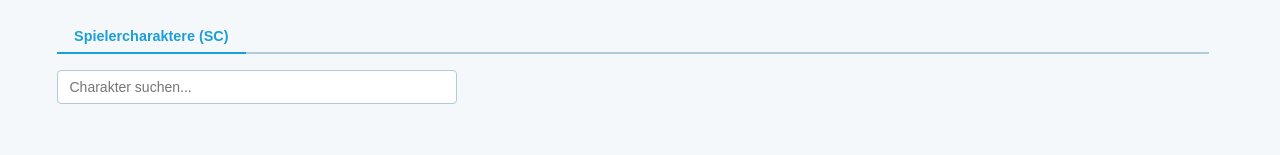
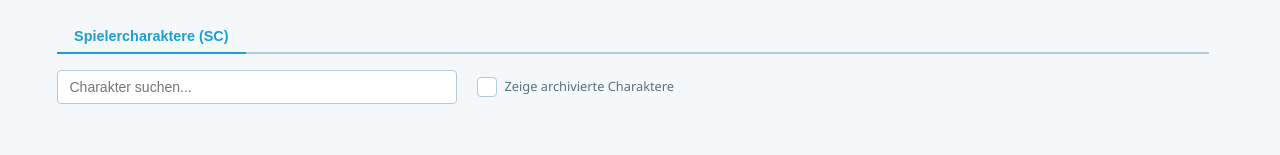
Before and after one commit to timengel/fate-copilot, a Vue app: page /characters in a window 1280 px wide. Shown: the part 130-285 px from the top of the page. Built offline with nearby package versions, Linux system fonts and the light colour scheme.

Commit message:
feat: characters can be archived

```diff
--- a/src/components/character/CharacterSheet.vue
+++ b/src/components/character/CharacterSheet.vue
@@ -13,6 +13,7 @@ import FateButton from '../shared/FateButton.vue';
 import FateCounter from '../shared/FateCounter.vue';
 import FateAvatar from '../shared/FateAvatar.vue';
 import AvatarPicker from '../shared/AvatarPicker.vue';
+import FateCheckbox from '../shared/FateCheckbox.vue';
 
 // Module-level constant — not reactive, shared across all instances
 const CONSEQUENCE_TYPES: {
@@ -178,6 +179,7 @@ defineExpose({ save });
         <span v-if="!isEditing" class="character-type-badge">{{
           data.type === 'nsc' ? 'NSC' : 'SC'
         }}</span>
+        <span v-if="!isEditing && data.archived" class="character-archived-badge">ARCHIVIERT</span>
         <div class="character-name-bar-end">
           <slot v-if="!isEditing" name="name-bar-actions" />
           <slot v-else name="edit-bar-actions" :isDirty="isDirty" />
@@ -504,6 +506,7 @@ defineExpose({ save });
           placeholder="Interne Notizen (nur im GM-Modus sichtbar)"
         />
         <div v-else class="text-area-display gm-notes-display">{{ data.gmNotes }}</div>
+        <FateCheckbox v-if="isEditing" v-model="form.archived" label="Archiviert" />
       </section>
 
       <!-- FORM ACTIONS (edit mode only) -->
@@ -579,6 +582,18 @@ defineExpose({ save });
   font-weight: 700;
   color: white;
   background: rgba(0, 0, 0, 0.2);
+  border-radius: 3px;
+  padding: 1px 5px;
+  letter-spacing: 0.06em;
+  flex-shrink: 0;
+}
+
+.character-archived-badge {
+  font-size: 0.65rem;
+  font-weight: 700;
+  color: #fff6cf;
+  background: rgba(255, 255, 255, 0.18);
+  border: 1px solid rgba(255, 255, 255, 0.28);
   border-radius: 3px;
   padding: 1px 5px;
   letter-spacing: 0.06em;
--- a/src/components/shared/FateCard.vue
+++ b/src/components/shared/FateCard.vue
@@ -187,6 +187,7 @@ function isRenderableNode(node: VNode): boolean {
 
 .fate-card__badge {
   margin-left: auto;
+  margin-top: 0.25rem;
   font-size: 0.6rem;
   font-weight: 700;
   padding: 0.1rem 0.35rem;
--- a/src/composables/useCharacterDefaults.ts
+++ b/src/composables/useCharacterDefaults.ts
@@ -17,6 +17,7 @@ export function createDefaultCharacter(type: CharacterType = 'sc'): Character {
   return {
     id: generateId(),
     type,
+    archived: false,
     name: '',
     description: '',
     highConcept: '',
--- a/src/schemas/app-data.schema.json
+++ b/src/schemas/app-data.schema.json
@@ -106,6 +106,7 @@
           "type": "string",
           "enum": ["sc", "nsc"]
         },
+        "archived": { "type": "boolean" },
         "name": { "type": "string" },
         "description": { "type": "string" },
         "highConcept": { "type": "string" },
--- a/src/stores/dashboardPreferences.ts
+++ b/src/stores/dashboardPreferences.ts
@@ -7,6 +7,7 @@ export const useDashboardPreferencesStore = defineStore(
     const selectedCampaignId = ref<string | null>(null);
     const showSC = ref(true);
     const showNSC = ref(true);
+    const showArchivedCharacters = ref(false);
     const showItems = ref(true);
     const showEditButton = ref(true);
     const layout = ref<'list' | 'grid'>('list');
@@ -26,6 +27,7 @@ export const useDashboardPreferencesStore = defineStore(
       selectedCampaignId.value = null;
       showSC.value = true;
       showNSC.value = true;
+      showArchivedCharacters.value = false;
       showItems.value = true;
       showEditButton.value = true;
       layout.value = 'list';
@@ -42,7 +44,17 @@ export const useDashboardPreferencesStore = defineStore(
       };
     }
 
-    return { selectedCampaignId, showSC, showNSC, showItems, showEditButton, layout, visibleSections, reset };
+    return {
+      selectedCampaignId,
+      showSC,
+      showNSC,
+      showArchivedCharacters,
+      showItems,
+      showEditButton,
+      layout,
+      visibleSections,
+      reset,
+    };
   },
   { persist: { key: 'fcp-dashboard' } },
 );
--- a/src/types/index.ts
+++ b/src/types/index.ts
@@ -97,6 +97,7 @@ export interface Consequence {
 export interface Character {
   id: string;
   type?: CharacterType;
+  archived?: boolean;
   name: string;
   description: string;
   highConcept: string;
--- a/src/views/CharactersView.vue
+++ b/src/views/CharactersView.vue
@@ -8,6 +8,7 @@ import FateButton from '../components/shared/FateButton.vue';
 import FateCard from '../components/shared/FateCard.vue';
 import FateHeader from '../components/shared/FateHeader.vue';
 import ConfirmDialog from '../components/shared/ConfirmDialog.vue';
+import FateCheckbox from '../components/shared/FateCheckbox.vue';
 import { useConfirmDialog } from '../composables/useConfirmDialog';
 
 const router = useRouter();
@@ -15,6 +16,7 @@ const route = useRoute();
 const store = useCharactersStore();
 const gmModeStore = useGMModeStore();
 const search = ref('');
+const showArchivedCharacters = ref(false);
 const { confirmDialog, showConfirmDialog } = useConfirmDialog();
 
 const activeTab = computed<CharacterType>(() => (route.query.tab === 'nsc' ? 'nsc' : 'sc'));
@@ -34,6 +36,8 @@ watch(
 const filtered = computed(() =>
   store.characters.filter((c) => {
     const type = c.type ?? 'sc';
+    if (c.archived && !showArchivedCharacters.value) return false;
+    if (!gmModeStore.isGMMode && type === 'nsc') return false;
     return (
       type === activeTab.value &&
       (c.name.toLowerCase().includes(search.value.toLowerCase()) ||
@@ -42,7 +46,13 @@ const filtered = computed(() =>
   }),
 );
 
-const tabTotal = computed(() => store.characters.filter((c) => (c.type ?? 'sc') === activeTab.value).length);
+const tabTotal = computed(() =>
+  store.characters.filter((c) => {
+    const type = c.type ?? 'sc';
+    if (!gmModeStore.isGMMode && type === 'nsc') return false;
+    return type === activeTab.value;
+  }).length,
+);
 
 function deleteCharacter(id: string, name: string) {
   showConfirmDialog(
@@ -77,7 +87,10 @@ function deleteCharacter(id: string, name: string) {
       </button>
     </div>
 
-    <input v-model="search" class="search-input" placeholder="Charakter suchen..." type="search" />
+    <div class="characters-input-row">
+      <input v-model="search" class="search-input" placeholder="Charakter suchen..." type="search" />
+      <FateCheckbox v-model="showArchivedCharacters" label="Zeige archivierte Charaktere" />
+    </div>
 
     <div v-if="filtered.length === 0" class="empty-state">
       {{
@@ -97,6 +110,8 @@ function deleteCharacter(id: string, name: string) {
         :color="char.color"
         :avatar="char.avatar"
         :title="char.name || 'Unbenannt'"
+        :badge-label="char.archived ? 'ARCHIVIERT' : undefined"
+        badge-variant="status"
         clickable
         @click="router.push(`/characters/${char.id}`)"
       >
@@ -144,14 +159,22 @@ function deleteCharacter(id: string, name: string) {
   overflow: hidden;
 }
 
+.characters-input-row {
+  display: flex;
+  align-items: center;
+  gap: 0.75rem;
+  margin-bottom: 1rem;
+  flex-wrap: wrap;
+}
+
 .search-input {
-  width: 100%;
+  flex: 1;
+  min-width: min(260px, 100%);
   max-width: 400px;
   padding: 0.5rem 0.75rem;
   border: 1px solid var(--fate-border);
   border-radius: 4px;
   font-size: 0.875rem;
-  margin-bottom: 1rem;
   color: var(--fate-text);
   background: white;
 }
--- a/src/views/DashboardView.vue
+++ b/src/views/DashboardView.vue
@@ -17,7 +17,16 @@ const campaignsStore = useCampaignsStore();
 const charactersStore = useCharactersStore();
 const gmModeStore = useGMModeStore();
 const toastStore = useToastStore();
-const { selectedCampaignId, showSC, showNSC, showItems, showEditButton, layout, visibleSections } = storeToRefs(useDashboardPreferencesStore());
+const {
+  selectedCampaignId,
+  showSC,
+  showNSC,
+  showArchivedCharacters,
+  showItems,
+  showEditButton,
+  layout,
+  visibleSections,
+} = storeToRefs(useDashboardPreferencesStore());
 
 const sidebarCollapsed = ref(false);
 const editingId = ref<string | null>(null);
@@ -53,6 +62,7 @@ const characters = computed(() => {
   return allCharactersInCampaign.value.filter((c) => {
     const type = c.type ?? 'sc';
     if (!gmModeStore.isGMMode && type === 'nsc') return false;
+    if (c.archived && !showArchivedCharacters.value) return false;
     if (type === 'sc' && !showSC.value) return false;
     if (type === 'nsc' && !showNSC.value) return false;
     return true;
@@ -133,6 +143,7 @@ onUnmounted(() => {
           <div class="sidebar-group-label">Charaktere</div>
           <FateCheckbox v-model="showSC" label="Zeige SC" />
           <FateCheckbox v-if="gmModeStore.isGMMode" v-model="showNSC" label="Zeige NSC" />
+          <FateCheckbox v-model="showArchivedCharacters" label="Archiviert" />
         </div>
 
         <div class="sidebar-group">
@@ -186,6 +197,7 @@ onUnmounted(() => {
         <span class="filters-inline-label">Charaktere:</span>
         <FateCheckbox v-model="showSC" label="SC" />
         <FateCheckbox v-if="gmModeStore.isGMMode" v-model="showNSC" label="NSC" />
+        <FateCheckbox v-model="showArchivedCharacters" label="Archivierte" />
       </div>
       <div class="filters-inline-row">
         <span class="filters-inline-label">Items:</span>
```
Also changed, not shown: 1 other file (tests, documents, lock files or other folders).
